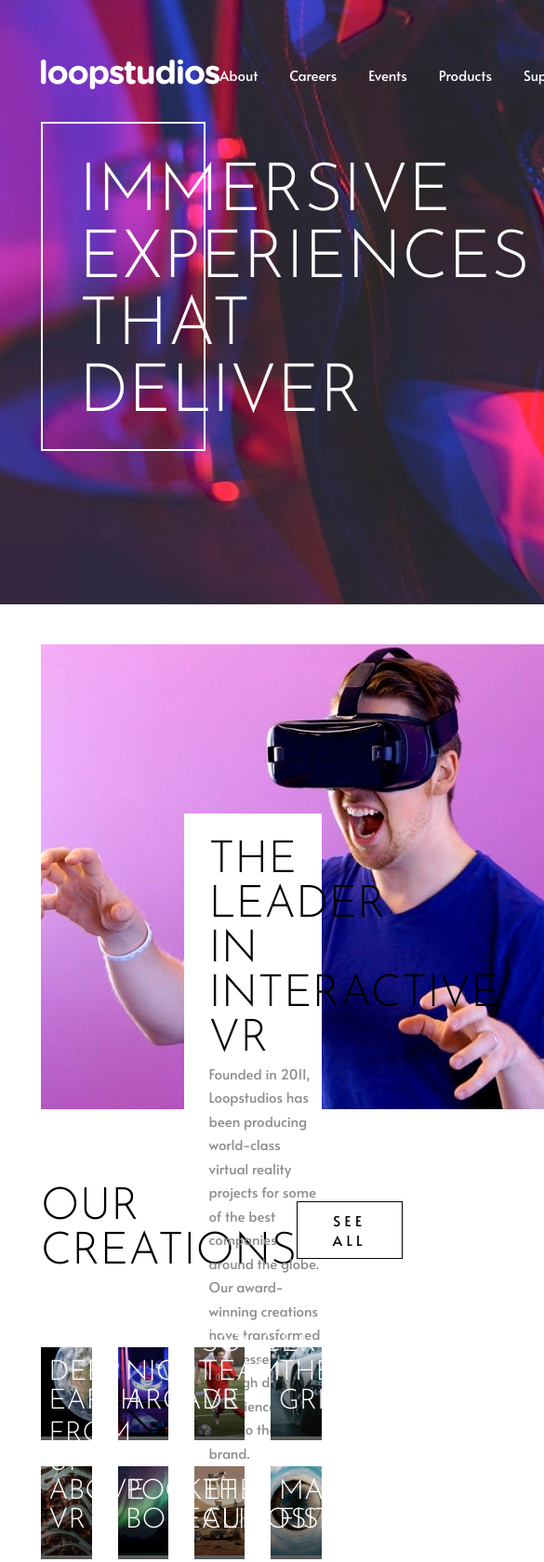
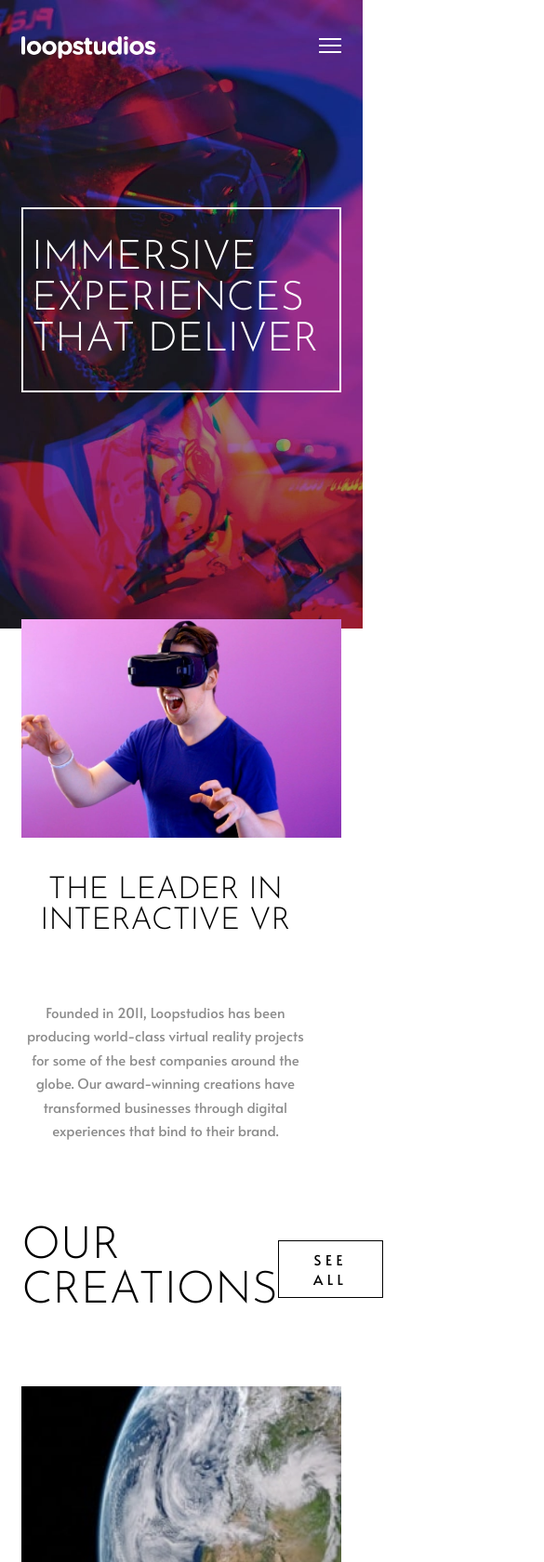
Before and after one commit to Maliklar/loopstudios-landing-page-main, a plain HTML site: page index.html in a window 390 px wide. Shown: the top 1680 px of the page at 93% size, 585 px wide, since content can reach past the window. Drawn offline with Linux system fonts and the light colour scheme; files whose address does not match are found by name.

Commit message:
Mobile design

```diff
--- a/index.html
+++ b/index.html
@@ -21,7 +21,9 @@
                     <a class="nav-item">Events</a>
                     <a class="nav-item">Products</a>
                     <a class="nav-item">Support</a>
-
+                </div>
+                <div class="nav-expand mobile">
+                    <img src="./images/icon-hamburger.svg" alt="expand menu">
                 </div>
             </div>
         </nav>
@@ -101,7 +103,7 @@
         </section>
     </main>
 
-    <footer>
+    <footer style="display: none;">
         <div class="footer-left">
             <img src="./images/logo.svg" alt="Logo" class="footer-logo">
             <div class="footer-nav">
--- a/styles.css
+++ b/styles.css
@@ -1,5 +1,5 @@
 @import url('https://fonts.googleapis.com/css2?family=Alata&family=Fraunces:opsz,wght@9..144,700&family=Josefin+Sans:wght@300&display=swap');
- :root {
+:root {
     --White: hsl(0, 0%, 100%);
     --Black: hsl(0, 0%, 0%);
     --DarkGray: hsl(0, 0%, 55%);
@@ -14,6 +14,7 @@ body {
     margin: 0px;
     padding: 64px 11.3% 0px 11.3%;
     background-image: url(./images/desktop/image-hero.jpg);
+    background-size: contain;
     background-repeat: no-repeat;
 }
 
@@ -191,8 +192,119 @@ footer {
     color: var(--DarkGray);
 }
 
-
-/*
-font-family: 'Alata', sans-serif;
-font-family: 'Fraunces', serif;
-font-family: 'Josefin Sans', sans-serif;
+@media screen and (max-width: 1184px) {
+    body {
+        margin: 0px;
+        padding: 39px 6% 0px 6%;
+        background-image: url(./images/mobile/image-hero.jpg);
+        box-sizing: border-box;
+    }
+    nav {
+        color: white;
+    }
+    #nav-bar>img {
+        height: 24px;
+    }
+    #nav-bar {
+        display: flex;
+        align-items: center;
+        justify-content: space-between;
+    }
+    .nav-items {
+        display: none;
+    }
+    .first-item {
+        height: 37em;
+        position: relative;
+        display: flex;
+        flex-direction: column;
+        align-items: center;
+        justify-content: center;
+    }
+    .first-item-title {
+        border: solid white 2px;
+        color: white;
+        margin-right: 0px;
+        padding: 0.72em 0.2em;
+        margin-top: 0%;
+        font-size: 2.9rem;
+        font-family: 'Josefin Sans', sans-serif;
+        font-weight: 100;
+    }
+    .section-2 {
+        position: relative;
+        margin: 14% 0%;
+        display: flex;
+        gap: 10px;
+        flex-direction: column;
+    }
+    .text-box {
+        position: static;
+        justify-content: space-between;
+        background-color: var(--White);
+        padding-left: 0%;
+        padding-top: 8.7%;
+        box-sizing: border-box;
+        height: 21.2rem;
+        width: 90%;
+        display: flex;
+        flex-direction: column;
+        text-align: center;
+    }
+    .text-box>h1 {
+        font-family: 'Josefin Sans', sans-serif;
+        font-weight: 100;
+        font-size: 2.2rem;
+        margin: 0px;
+    }
+    .text-box>p {
+        color: var(--DarkGray);
+        font-family: 'Alata', serif;
+        line-height: 1.7em;
+        margin: 0px;
+    }
+    /* Section 3 */
+    .section-header {
+        display: flex;
+        justify-content: space-between;
+        align-items: center;
+        margin: 38px 0px;
+    }
+    .section-header>h1 {
+        font-family: 'Josefin Sans', sans-serif;
+        font-size: 3.2rem;
+        font-weight: 100;
+    }
+    button {
+        font-family: 'Alata', sans-serif;
+        background-color: transparent;
+        border: 1px black solid;
+        font-size: 1.0rem;
+        letter-spacing: 0.3em;
+        padding: 0.6em 2.5em;
+    }
+    .section-body {
+        color: var(--White);
+        display: flex;
+        flex-direction: column;
+        gap: 28px;
+    }
+    .card {
+        color: var(--White);
+        position: relative;
+    }
+    .card-img {
+        object-fit: cover;
+        width: 100%;
+    }
+    .card-title {
+        font-family: 'Josefin Sans', sans-serif;
+        font-size: 2.0rem;
+        font-weight: 200;
+        position: absolute;
+        bottom: 1%;
+        left: 15.2%;
+        margin-right: 10%;
+        z-index: 2;
+    }
+}
```
